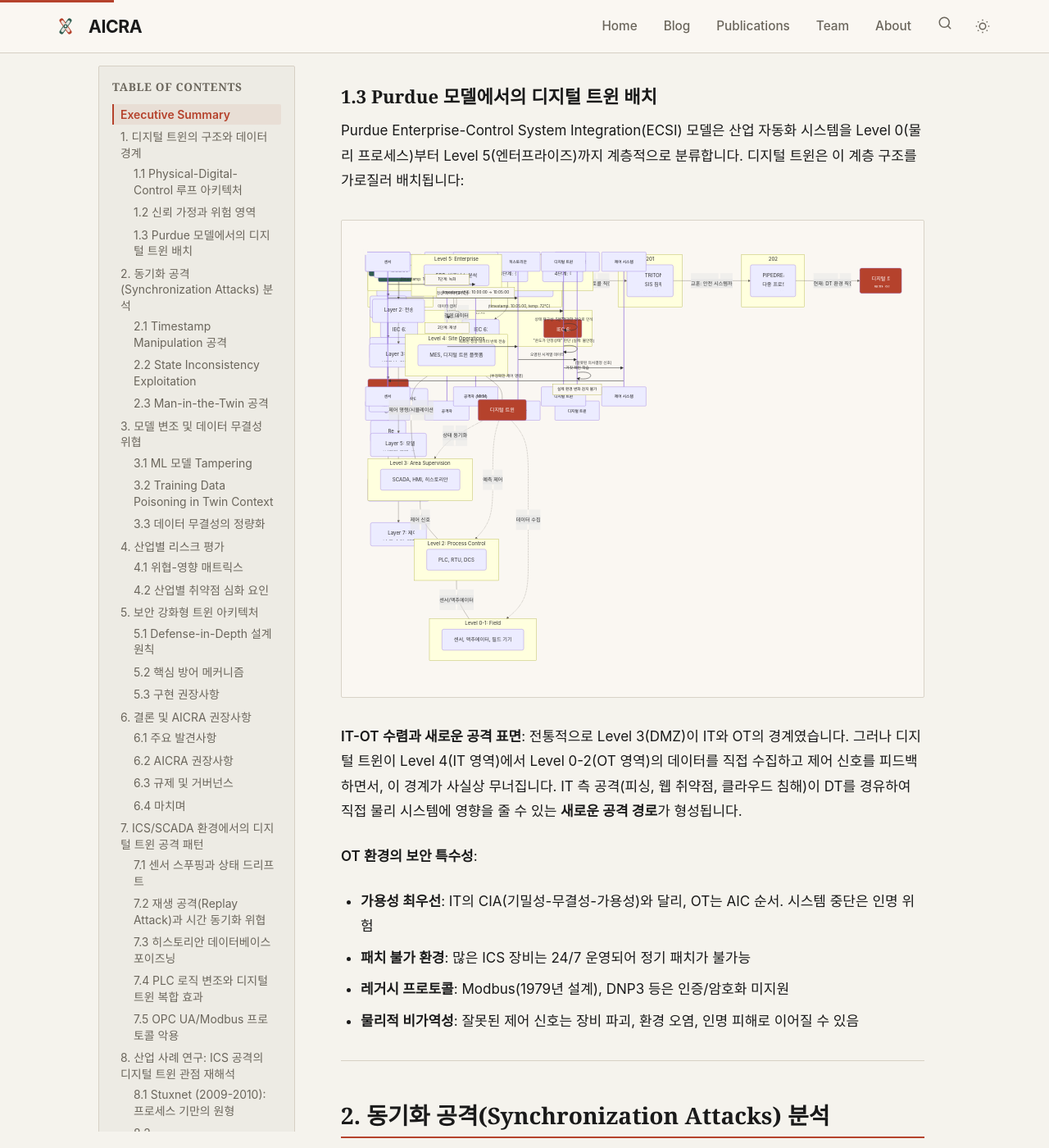
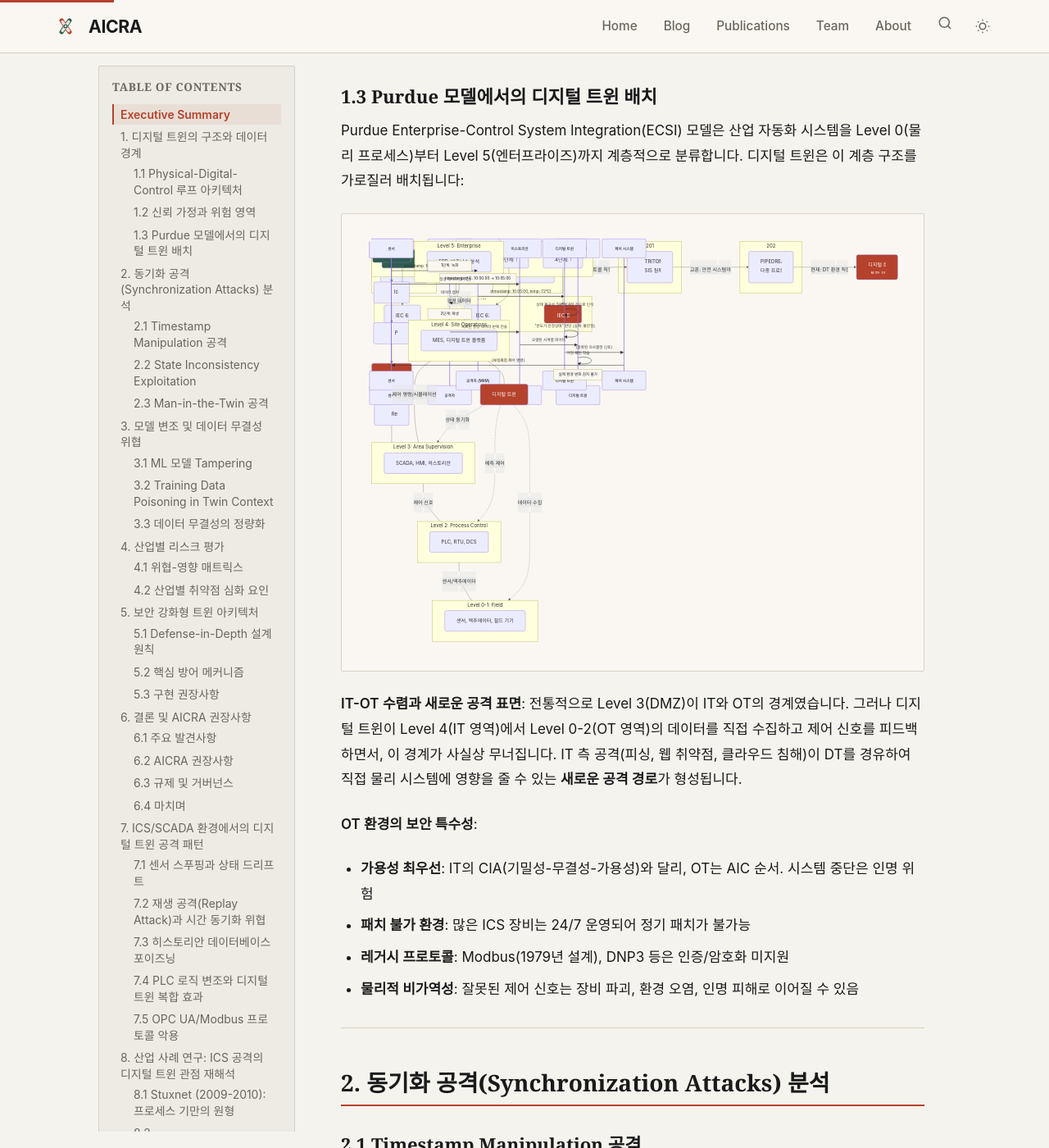
Before and after one commit to AICRA-PAGE/AICRA-PAGE.github.io, a Jekyll site: the page built from _posts/2026-03-22-digital-twin-security.md, in a window 1280 px wide and 1400 px high, scrolled down 2789 px. Shown: the whole window at 82% size. Built offline with Jekyll 4.4.1, drawn with Linux system fonts in a browser that asks for light colours; some web fonts are replaced; the table of contents is made by our own code; some of the changed text lies outside the part shown.

Commit message:
fix: diagram sizing - max-height 500px, responsive min-width
- Mermaid SVG: max-height 500px prevents oversized vertical diagrams
- min-width uses min(600px, 100%) for mobile responsiveness
- Replaced oversized DiD mermaid with compact table (DT post 5.1)
- Reduced mermaid container padding

Co-Authored-By: Claude Opus 4.6 (1M context) <noreply@anthropic.com>

````diff
--- a/_posts/2026-03-22-digital-twin-security.md
+++ b/_posts/2026-03-22-digital-twin-security.md
@@ -258,15 +258,15 @@ sequenceDiagram
 
 ### 5.1 Defense-in-Depth 설계 원칙
 
-```mermaid
-graph TD
-    A["Layer 1: 센서 인증<br/>(ECDSA, PKI)"] --> B["Layer 2: 전송 암호화<br/>(TLS 1.3, QUIC)"]
-    B --> C["Layer 3: 데이터 검증<br/>(체크섬, 타임스탐프 검증)"]
-    C --> D["Layer 4: 상태 검증<br/>(물리 법칙 기반 범위 체크)"]
-    D --> E["Layer 5: 모델 무결성<br/>(서명된 모델, 버전 관리)"]
-    E --> F["Layer 6: 이상 탐지<br/>(ML 기반 outlier detection)"]
-    F --> G["Layer 7: 제어 격리<br/>(수동 승인, 제한된 범위)"]
-```
+| Layer | 방어 계층 | 핵심 기술 |
+|:-----:|----------|---------|
+| 1 | 센서 인증 | ECDSA, PKI 인증서 |
+| 2 | 전송 암호화 | TLS 1.3, QUIC |
+| 3 | 데이터 검증 | 체크섬, 타임스탬프 |
+| 4 | 상태 검증 | 물리 법칙 범위 체크 |
+| 5 | 모델 무결성 | 서명, 버전 관리 |
+| 6 | 이상 탐지 | ML 기반 outlier detection |
+| 7 | 제어 격리 | 수동 승인, 범위 제한 |
 
 ### 5.2 핵심 방어 메커니즘
 
--- a/_sass/_custom.scss
+++ b/_sass/_custom.scss
@@ -1746,20 +1746,20 @@ h1, h2, h3, h4, h5, h6 {
 // ============================================
 .mermaid {
   background: var(--surface);
-  padding: var(--space-8) var(--space-6);
+  padding: var(--space-6);
   border: 1px solid var(--divider);
   border-radius: var(--radius);
-  margin: var(--space-8) 0;
+  margin: var(--space-6) 0;
   text-align: center;
   overflow-x: auto;
-  min-height: 200px;
+  overflow-y: hidden;
 
   // Force larger, more readable rendering
   svg {
     max-width: 100%;
-    min-width: 600px;
+    min-width: min(600px, 100%);
     height: auto !important;
-    min-height: 280px;
+    max-height: 500px;
     font-size: 14px !important;
   }
 
````
